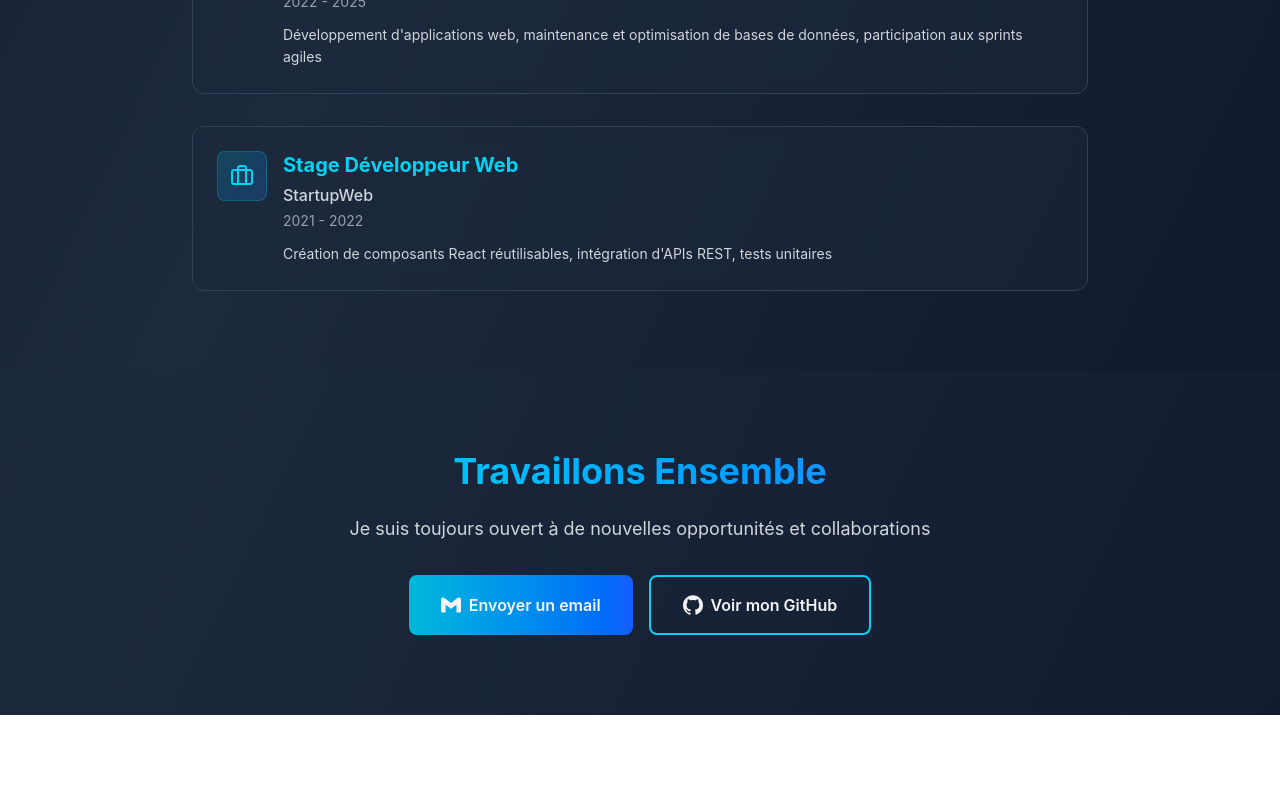
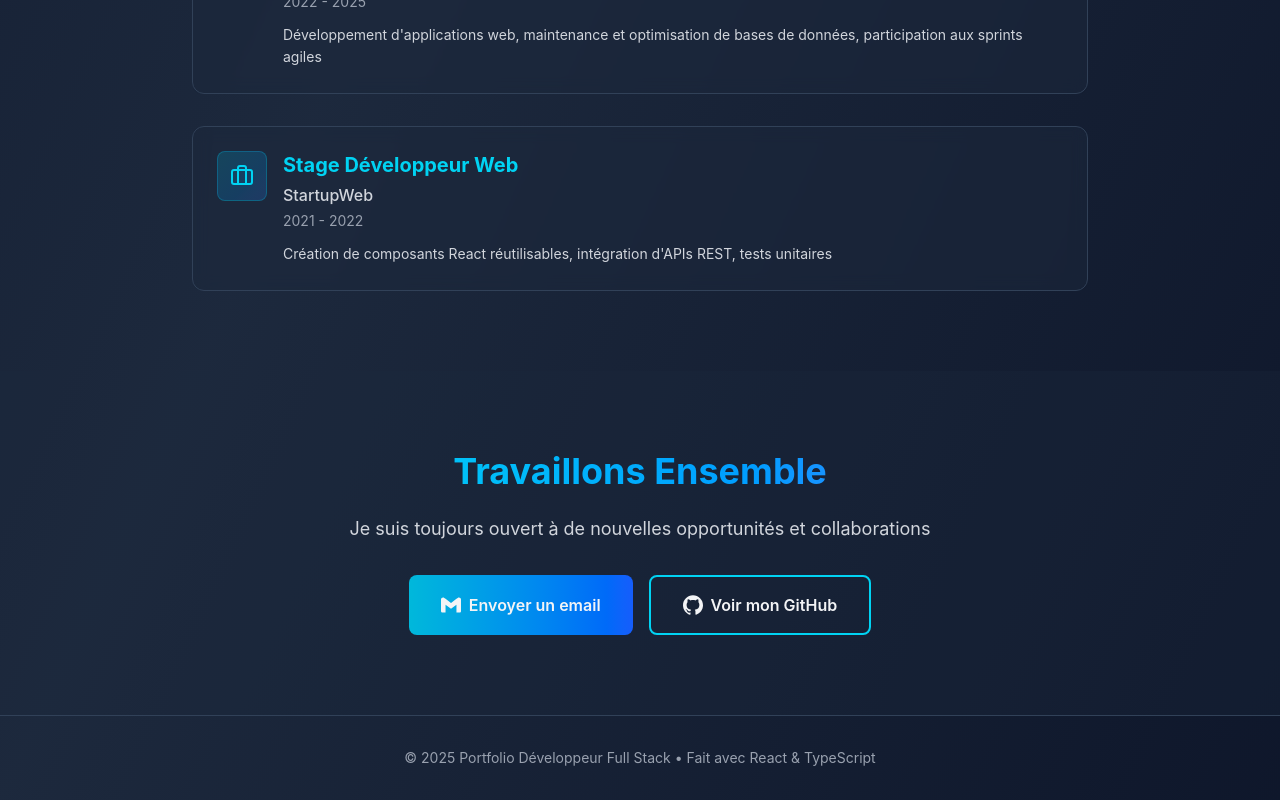
Before and after one commit to ShinWolf/my-portfolio, a React (Vite) app: page / in a window 1280 px wide. Shown: the part 1987-2787 px from the top of the page. Before the commit the page ends 2702 px from the top, so only its background shows below. Built offline with nearby package versions, Linux system fonts and the light colour scheme.

Commit message:
feat(ui): add footer with copyright and tech stack credits
- Implement minimal footer with 2025 copyright notice
- Add "Fait avec React & TypeScript" mention
- Finalize global page layout and styling consistency

```diff
--- a/src/App.tsx
+++ b/src/App.tsx
@@ -1,5 +1,6 @@
 import Contact from "./components/Contact";
 import Experience from "./components/Experiences";
+import Footer from "./components/Footer";
 import Hero from "./components/Hero";
 import Navbar from "./components/Navbar";
 import Projects from "./components/Projects";
@@ -68,6 +69,7 @@ function App() {
       <Skills skills={skillsData} />
       <Experience experience={experienceData} />
       <Contact />
+      <Footer />
     </div>
   );
 }
--- /dev/null
+++ b/src/components/Footer.tsx
@@ -0,0 +1,15 @@
+import React from "react";
+
+const Footer: React.FC = () => {
+  return (
+    <footer className="py-8 px-6 border-t border-slate-700">
+      <div className="max-w-6xl mx-auto text-center text-gray-400 text-sm">
+        <p>
+          © 2025 Portfolio Développeur Full Stack • Fait avec React & TypeScript
+        </p>
+      </div>
+    </footer>
+  );
+};
+
+export default Footer;
```
